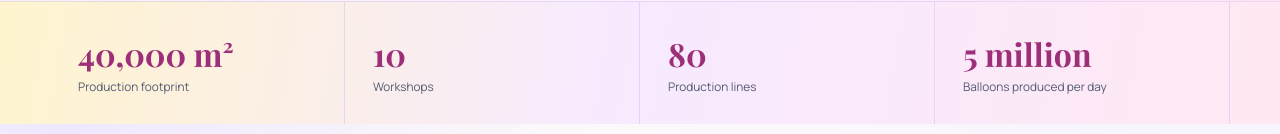
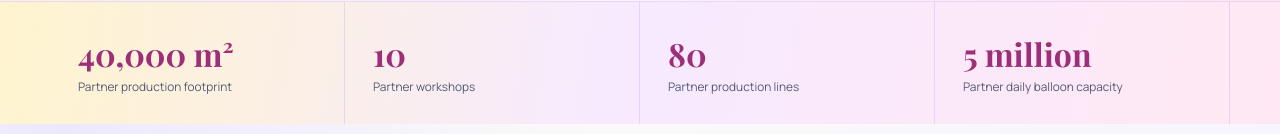
Before and after one commit to luqite-ux/partyhubballoons, a Next.js app: page /en in a window 1280 px wide. Shown: the part 818-952 px from the top of the page. Built offline with nearby package versions, Linux system fonts and the light colour scheme; a web font is replaced by a local one.

Commit message:
fix: attribute production capacity to partner network

```diff
--- a/content/company.ts
+++ b/content/company.ts
@@ -7,10 +7,10 @@ export const company = {
   introduction:
     "PARTY HUB connects international buyers with large-scale balloon production, flexible custom decoration options, and practical order support for celebrations, events, retail programs, and seasonal campaigns.",
   metrics: [
-    { value: "40,000 m²", label: "Production footprint" },
-    { value: "10", label: "Workshops" },
-    { value: "80", label: "Production lines" },
-    { value: "5 million", label: "Balloons produced per day" },
+    { value: "40,000 m²", label: "Partner production footprint" },
+    { value: "10", label: "Partner workshops" },
+    { value: "80", label: "Partner production lines" },
+    { value: "5 million", label: "Partner daily balloon capacity" },
   ],
   equipment: [
     "10 printing machines",
--- a/content/pages.ts
+++ b/content/pages.ts
@@ -1,7 +1,7 @@
 export type PublicPage = { eyebrow:string; title:string; description:string; sections:{title:string;body:string}[] };
 export const publicPages:Record<string,PublicPage>={
   "custom-solutions":{eyebrow:"OEM / ODM",title:"Custom balloon collections, built around your market.",description:"Develop coordinated balloon products with artwork, color, language, assortment, and packaging options aligned to your sales channel.",sections:[{title:"Creative alignment",body:"Share the occasion, target market, visual direction, size, quantity, and packing requirements."},{title:"Sample confirmation",body:"Review the selected construction, printed artwork, colors, and presentation before bulk production."},{title:"Production planning",body:"Confirm the order schedule, production details, inspection arrangement, and shipping requirements."}]},
-  manufacturing:{eyebrow:"Manufacturing",title:"Production depth for repeatable balloon programs.",description:"A 40,000 m² production footprint, 10 workshops, and 80 production lines support custom and repeat orders.",sections:[{title:"Printing",body:"Ten printing machines support decorative and language-specific balloon artwork."},{title:"Material processing",body:"Film blowing and metallizing capacity supports the preparation of balloon materials and finishes."},{title:"Finishing",body:"Punching and bag-making equipment supports shaping, finishing, assortments, and retail presentation."}]},
+  manufacturing:{eyebrow:"Manufacturing Network",title:"Partner production depth for repeatable balloon programs.",description:"Our manufacturing partner network includes a 40,000 m² production footprint, 10 workshops, and 80 production lines supporting custom and repeat orders.",sections:[{title:"Printing",body:"Partner production resources include ten printing machines for decorative and language-specific balloon artwork."},{title:"Material processing",body:"Partner film blowing and metallizing capacity supports the preparation of balloon materials and finishes."},{title:"Finishing",body:"Partner punching and bag-making equipment supports shaping, finishing, assortments, and retail presentation."}]},
   "quality-compliance":{eyebrow:"Quality & Compliance",title:"Clear checks from material receipt to shipment.",description:"Quality requirements are confirmed per order, supported by in-process checks, final inspection, and third-party inspection coordination when requested.",sections:[{title:"Incoming materials",body:"Materials and order requirements are checked before production begins."},{title:"In-process review",body:"Printing, color, dimensions, and assembly details are reviewed during production."},{title:"Shipment inspection",body:"Final quantities, presentation, and agreed product details are checked before dispatch."}]},
   about:{eyebrow:"About PARTY HUB",title:"Celebration products backed by practical manufacturing.",description:"PARTY HUB is the export-facing balloon brand of Yiwu Xitong Trading Co., Ltd., serving international party-supply buyers from Yiwu, Zhejiang.",sections:[{title:"Our focus",body:"We develop foil balloon collections for birthdays, weddings, festivals, gifting, event decoration, and retail programs."},{title:"Our approach",body:"The team combines creative product selection with sample review, scalable production, and straightforward order communication."},{title:"Our location",body:"Yiwu connects sourcing, production, logistics, and international trade in one of China's most active commercial hubs."}]},
   faq:{eyebrow:"FAQ",title:"Useful answers for your sourcing process.",description:"Review common questions about customization, samples, quantities, lead times, inspection, and shipping preparation.",sections:[]},
```
Also changed, not shown: 1 other file (tests, documents, lock files or other folders).
